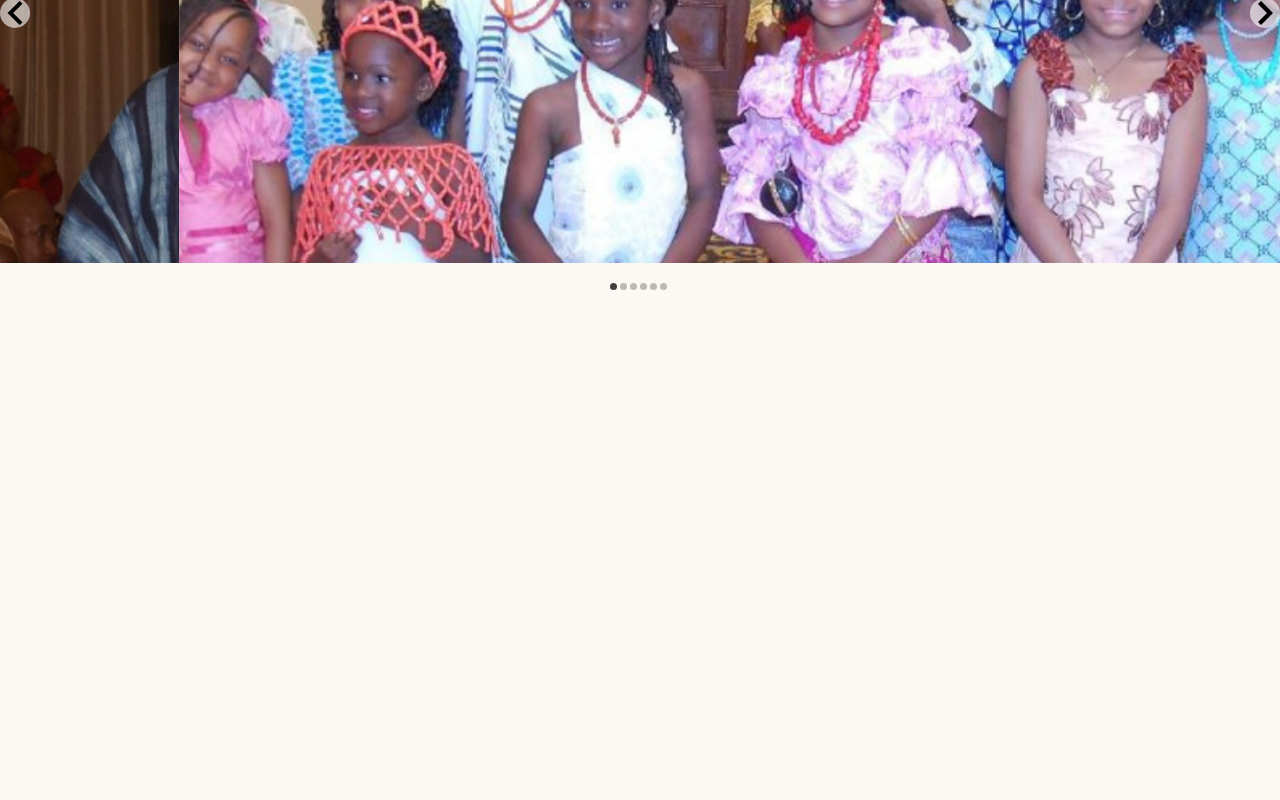
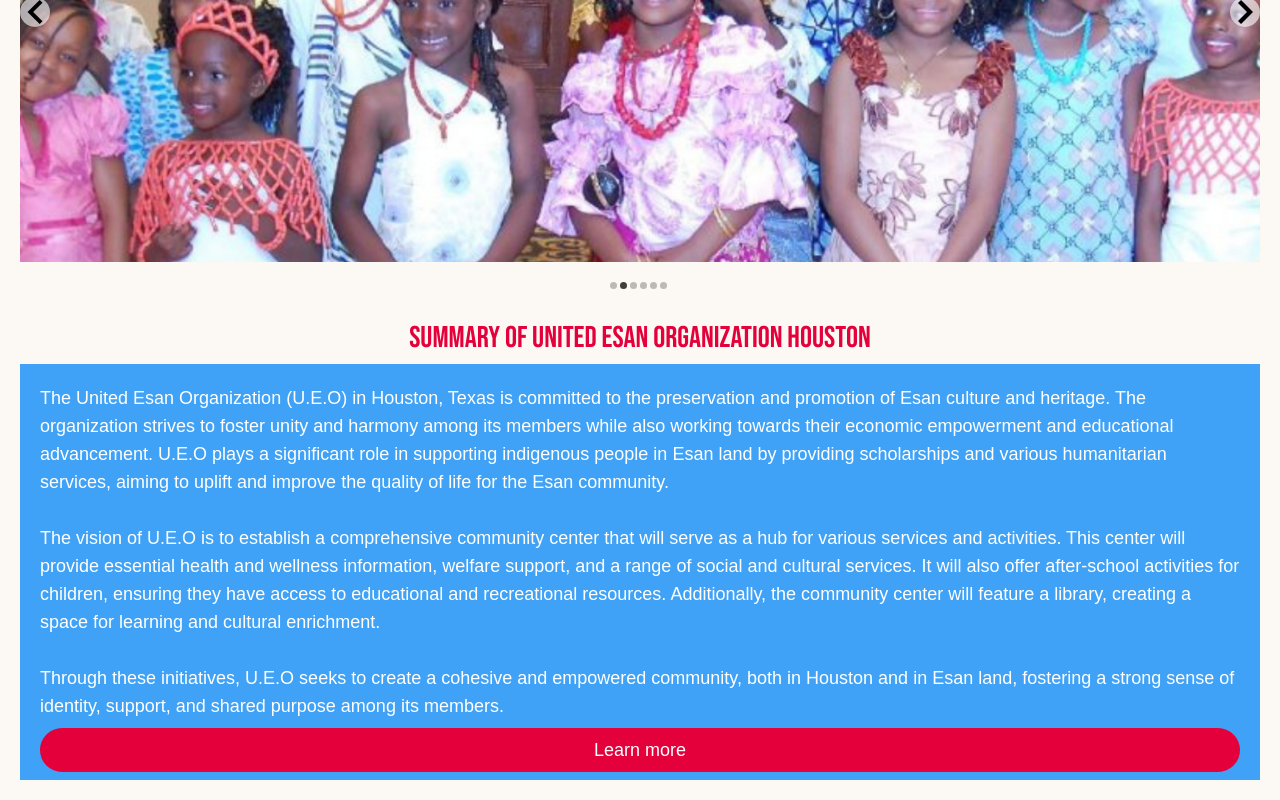
Before and after one commit to blessedjoe2000/organization, a Next.js app: page / in a window 1280 px wide. Shown: the part 359-1159 px from the top of the page. Before the commit the page ends 800 px from the top, so only its background shows below. Built offline with nearby package versions, Linux system fonts and the light colour scheme; a web font is replaced by a local one.

Commit message:
summary added

```diff
--- a/app/component/Brief/Brief.jsx
+++ b/app/component/Brief/Brief.jsx
@@ -1,9 +1,55 @@
-import React from "react";
+"use client";
+
+import { useEffect } from "react";
+import AOS from "aos";
+import "aos/dist/aos.css";
 
 export default function Brief() {
+  useEffect(() => {
+    AOS.init({ duration: 1200 });
+  });
+
   return (
-    <div>
-      <h2>Summary about United Esan Organization Houston</h2>
+    <div className="  my-5">
+      <h2 className="font-bebasNeue text-sharp-red text-3xl p-2 text-center">
+        Summary of United Esan Organization Houston
+      </h2>
+      <div
+        className="bg-light-blue text-white px-5 pt-5 text-lg "
+        data-aos="fade-up"
+      >
+        <p>
+          The United Esan Organization (U.E.O) in Houston, Texas is committed to
+          the preservation and promotion of Esan culture and heritage. The
+          organization strives to foster unity and harmony among its members
+          while also working towards their economic empowerment and educational
+          advancement. U.E.O plays a significant role in supporting indigenous
+          people in Esan land by providing scholarships and various humanitarian
+          services, aiming to uplift and improve the quality of life for the
+          Esan community.
+        </p>
+        <br />
+        <p>
+          The vision of U.E.O is to establish a comprehensive community center
+          that will serve as a hub for various services and activities. This
+          center will provide essential health and wellness information, welfare
+          support, and a range of social and cultural services. It will also
+          offer after-school activities for children, ensuring they have access
+          to educational and recreational resources. Additionally, the community
+          center will feature a library, creating a space for learning and
+          cultural enrichment.
+        </p>
+        <br />
+        <p>
+          Through these initiatives, U.E.O seeks to create a cohesive and
+          empowered community, both in Houston and in Esan land, fostering a
+          strong sense of identity, support, and shared purpose among its
+          members.
+        </p>
+        <button className="text-center bg-sharp-red rounded-full w-full py-2 outline-2 my-2">
+          Learn more
+        </button>
+      </div>
     </div>
   );
 }
--- a/app/component/Slider/Slider.jsx
+++ b/app/component/Slider/Slider.jsx
@@ -21,7 +21,7 @@
   indicators: true,
   arrows: true,
   pauseOnHover: true,
-  //   onChange: (oldIndex, newIndex) => {},
+  onChange: (oldIndex, newIndex) => {},
 };
 
 export default function Slider() {
--- a/app/layout.js
+++ b/app/layout.js
@@ -9,7 +9,7 @@
 export default function RootLayout({ children }) {
   return (
     <html lang="en" className="bg-offwhite">
-      <body className="">
+      <body className="mx-5">
         <Header />
         {children}
       </body>
--- a/app/page.js
+++ b/app/page.js
@@ -1,3 +1,4 @@
+import Brief from "./component/Brief/Brief";
 import FlashAlert from "./component/FlashAlert/FlashAlert";
 import Slider from "./component/Slider/Slider";
 
@@ -6,6 +7,7 @@
     <main className="">
       <FlashAlert />
       <Slider />
+      <Brief />
     </main>
   );
 }
--- a/package.json
+++ b/package.json
@@ -9,6 +9,7 @@
     "lint": "next lint"
   },
   "dependencies": {
+    "aos": "^2.3.4",
     "next": "14.2.5",
     "react": "^18",
     "react-dom": "^18",
```
Also changed, not shown: 1 other file (tests, documents, lock files or other folders).
